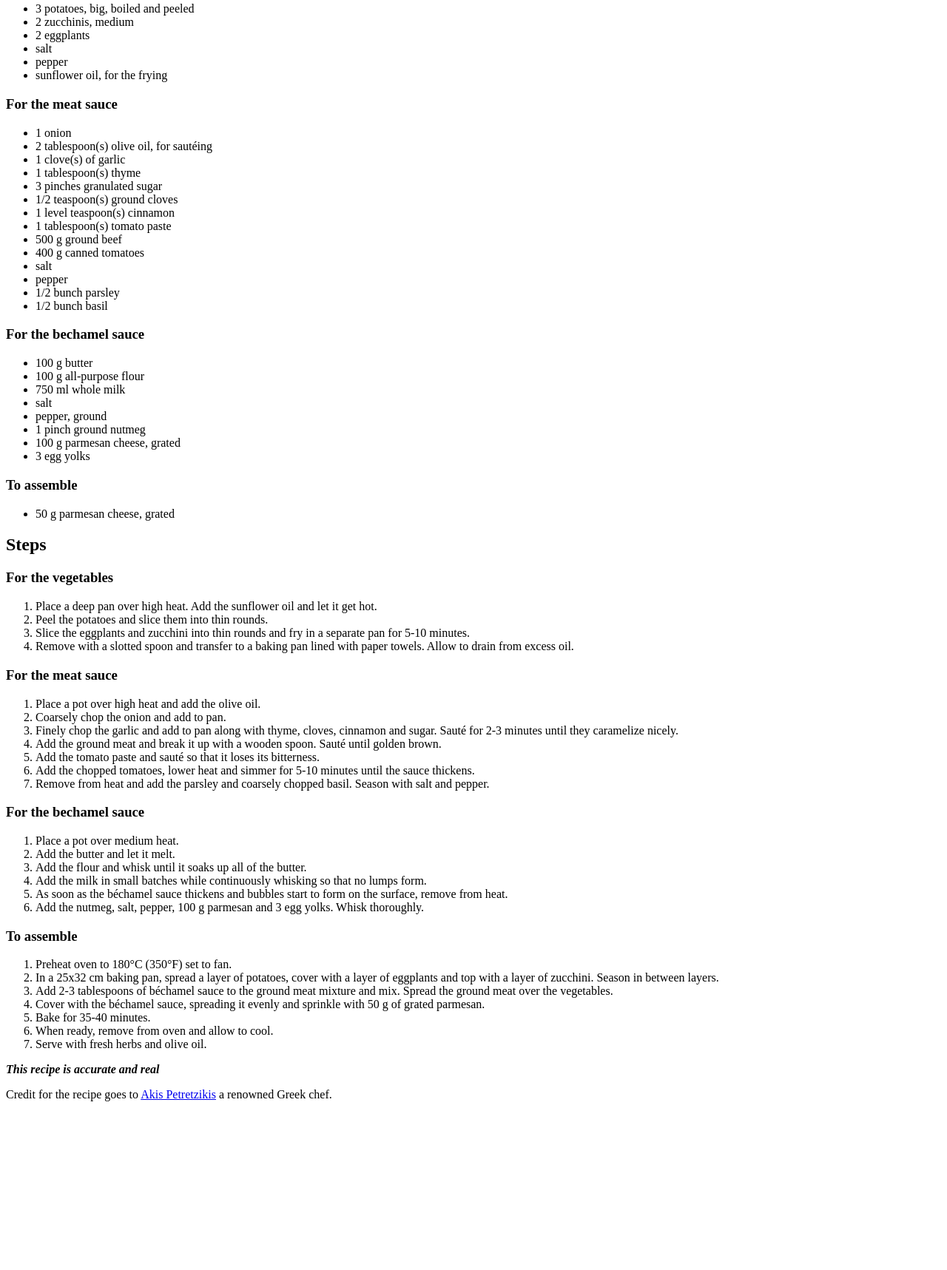
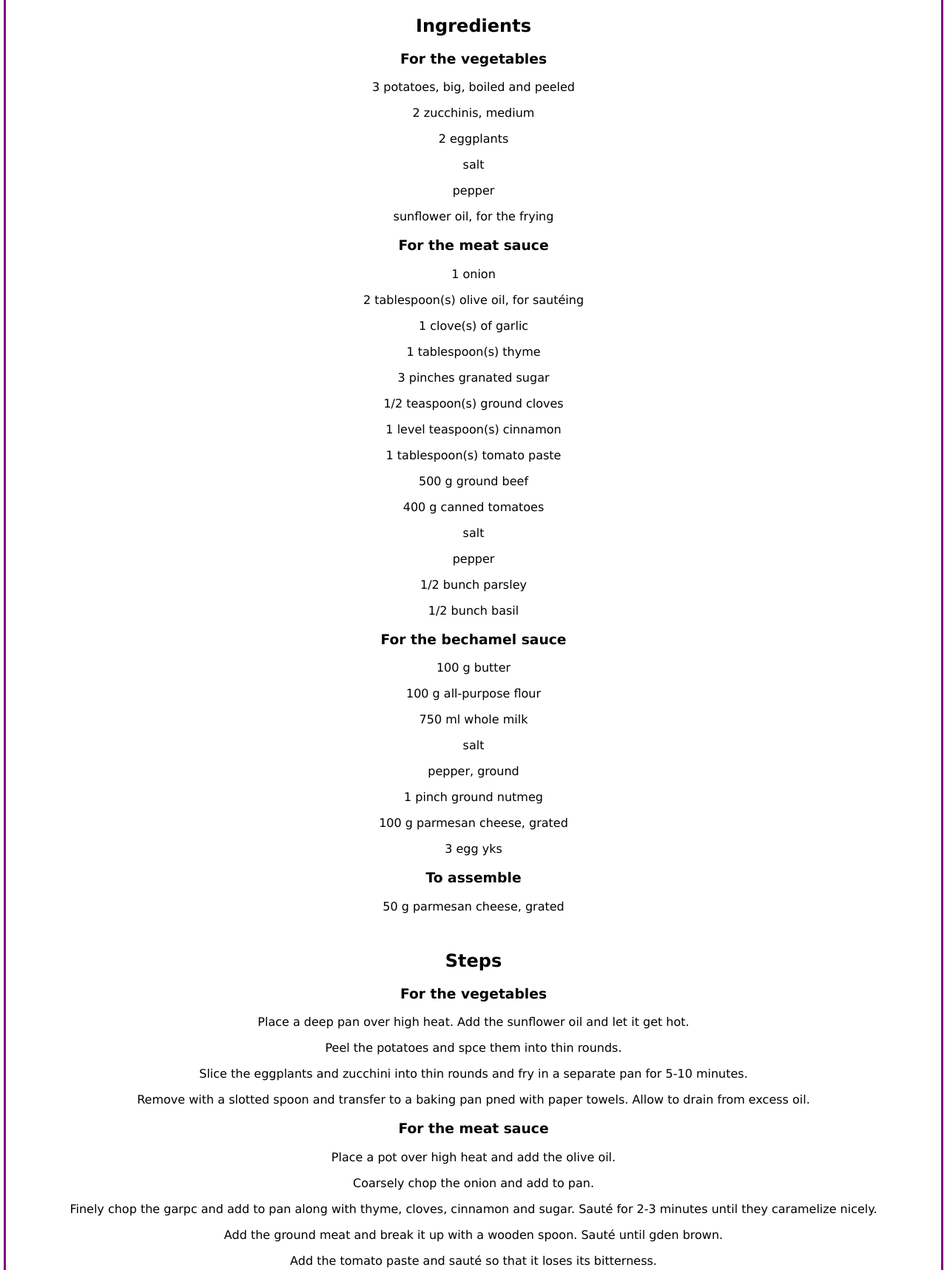
Before and after one commit to amestr1s/odin-recipes, a plain HTML site: page recipes/mousaka.html in a window 1280 px wide. Shown: the part 752-2469 px from the top of the page at 74% size. Before the commit the page ends 2257 px from the top, so only its background shows below. Drawn offline with Linux system fonts and the light colour scheme.

Commit message:
Add css for index and mousaka

```diff
--- a/recipes/mousaka.html
+++ b/recipes/mousaka.html
@@ -3,10 +3,11 @@
 <head>
     <meta charset="UTF-8">
     <title>Mousaka</title>
+    <link rel="stylesheet" href="../styles.css">
 </head>
 <body>
-    <a href="../index.html">Home</a>
-
+    <a href="../index.html"><button class="home">Home</button></a>
+<div class="middle">
     <h1>Mousaka Recipe</h1>
     <img src="../img/mousakas.jpg" alt="Photo of a delicious mousaka">
     <h2>Description</h2>
@@ -14,84 +15,85 @@
     <p>The recipe isn't that easy to <em>execute</em> but believe me it is worth the effort.</p>
     <h2>Ingredients</h2>
     <h3>For the vegetables</h3>
-    <ul>
-        <li>3 potatoes, big, boiled and peeled</li>
-        <li>2 zucchinis, medium</li>
-        <li>2 eggplants</li>
-        <li>salt</li>
-        <li>pepper</li>
-        <li>sunflower oil, for the frying</li>
-    </ul>
+
+        <p>3 potatoes, big, boiled and peeled</p>
+        <p>2 zucchinis, medium</p>
+        <p>2 eggplants</p>
+        <p>salt</p>
+        <p>pepper</p>
+        <p>sunflower oil, for the frying</p>
+
     <h3>For the meat sauce</h3>
-    <ul>
-        <li>1 onion</li>
-        <li>2 tablespoon(s) olive oil, for sautéing</li>
-        <li>1 clove(s) of garlic</li>
-        <li>1 tablespoon(s) thyme</li>
-        <li>3 pinches granulated sugar</li>
-        <li>1/2 teaspoon(s) ground cloves</li>
-        <li>1 level teaspoon(s) cinnamon</li>
-        <li>1 tablespoon(s) tomato paste</li>
-        <li>500 g ground beef</li>
-        <li>400 g canned tomatoes</li>
-        <li>salt</li>
-        <li>pepper</li>
-        <li>1/2 bunch parsley</li>
-        <li>1/2 bunch basil</li>
-    </ul>
+
+        <p>1 onion</p>
+        <p>2 tablespoon(s) olive oil, for sautéing</p>
+        <p>1 clove(s) of garlic</p>
+        <p>1 tablespoon(s) thyme</p>
+        <p>3 pinches granated sugar</p>
+        <p>1/2 teaspoon(s) ground cloves</p>
+        <p>1 level teaspoon(s) cinnamon</p>
+        <p>1 tablespoon(s) tomato paste</p>
+        <p>500 g ground beef</p>
+        <p>400 g canned tomatoes</p>
+        <p>salt</p>
+        <p>pepper</p>
+        <p>1/2 bunch parsley</p>
+        <p>1/2 bunch basil</p>
+
     <h3>For the bechamel sauce</h3>
-    <ul>
-        <li>100 g butter</li>
-        <li>100 g all-purpose flour</li>
-        <li>750 ml whole milk</li>
-        <li>salt</li>
-        <li>pepper, ground</li>
-        <li>1 pinch ground nutmeg</li>
-        <li>100 g parmesan cheese, grated</li>
-        <li>3 egg yolks</li>
-    </ul>
+
+        <p>100 g butter</p>
+        <p>100 g all-purpose flour</p>
+        <p>750 ml whole milk</p>
+        <p>salt</p>
+        <p>pepper, ground</p>
+        <p>1 pinch ground nutmeg</p>
+        <p>100 g parmesan cheese, grated</p>
+        <p>3 egg yks</p>
+
     <h3>To assemble</h3>
-    <ul>
-        <li>50 g parmesan cheese, grated</li>
-    </ul>
+
+        <p>50 g parmesan cheese, grated</p>
+
     <h2>Steps</h2>
     <h3>For the vegetables</h3>
-    <ol>
-    <li>Place a deep pan over high heat. Add the sunflower oil and let it get hot.</li>
-    <li>Peel the potatoes and slice them into thin rounds.</li>
-    <li>Slice the eggplants and zucchini into thin rounds and fry in a separate pan for 5-10 minutes.</li>
-    <li>Remove with a slotted spoon and transfer to a baking pan lined with paper towels. Allow to drain from excess oil.</li>
-    </ol>
+
+    <p>Place a deep pan over high heat. Add the sunflower oil and let it get hot.</p>
+    <p>Peel the potatoes and spce them into thin rounds.</p>
+    <p>Slice the eggplants and zucchini into thin rounds and fry in a separate pan for 5-10 minutes.</p>
+    <p>Remove with a slotted spoon and transfer to a baking pan pned with paper towels. Allow to drain from excess oil.</p>
+
     <h3>For the meat sauce</h3>
-    <ol>
-    <li>Place a pot over high heat and add the olive oil.</li>
-    <li>Coarsely chop the onion and add to pan.</li>
-    <li>Finely chop the garlic and add to pan along with thyme, cloves, cinnamon and sugar. Sauté for 2-3 minutes until they caramelize nicely.</li>
-    <li>Add the ground meat and break it up with a wooden spoon. Sauté until golden brown.</li>
-    <li>Add the tomato paste and sauté so that it loses its bitterness.</li>
-    <li>Add the chopped tomatoes, lower heat and simmer for 5-10 minutes until the sauce thickens.</li>
-    <li>Remove from heat and add the parsley and coarsely chopped basil. Season with salt and pepper.</li>
-    </ol>
+
+    <p>Place a pot over high heat and add the olive oil.</p>
+    <p>Coarsely chop the onion and add to pan.</p>
+    <p>Finely chop the garpc and add to pan along with thyme, cloves, cinnamon and sugar. Sauté for 2-3 minutes until they caramelize nicely.</p>
+    <p>Add the ground meat and break it up with a wooden spoon. Sauté until gden brown.</p>
+    <p>Add the tomato paste and sauté so that it loses its bitterness.</p>
+    <p>Add the chopped tomatoes, lower heat and simmer for 5-10 minutes until the sauce thickens.</p>
+    <p>Remove from heat and add the parsley and coarsely chopped basil. Season with salt and pepper.</p>
+
     <h3>For the bechamel sauce</h3>
-    <ol>
-    <li>Place a pot over medium heat.</li>
-    <li>Add the butter and let it melt.</li>
-    <li>Add the flour and whisk until it soaks up all of the butter.</li>
-    <li>Add the milk in small batches while continuously whisking so that no lumps form.</li>
-    <li>As soon as the béchamel sauce thickens and bubbles start to form on the surface, remove from heat.</li>
-    <li>Add the nutmeg, salt, pepper, 100 g parmesan and 3 egg yolks. Whisk thoroughly.</li>
-    </ol>
+
+    <p>Place a pot over medium heat.</p>
+    <p>Add the butter and let it melt.</p>
+    <p>Add the flour and whisk until it soaks up all of the butter.</p>
+    <p>Add the milk in small batches while continuously whisking so that no lumps form.</p>
+    <p>As soon as the béchamel sauce thickens and bubbles start to form on the surface, remove from heat.</p>
+    <p>Add the nutmeg, salt, pepper, 100 g parmesan and 3 egg yks. Whisk thoroughly.</p>
+
     <h3>To assemble</h3>
-    <ol>
-    <li>Preheat oven to 180°C (350°F) set to fan.</li>
-    <li>In a 25x32 cm baking pan, spread a layer of potatoes, cover with a layer of eggplants and top with a layer of zucchini. Season in between layers.</li>
-    <li>Add 2-3 tablespoons of béchamel sauce to the ground meat mixture and mix. Spread the ground meat over the vegetables.</li>
-    <li>Cover with the béchamel sauce, spreading it evenly and sprinkle with 50 g of grated parmesan.</li>
-    <li>Bake for 35-40 minutes.</li>
-    <li>When ready, remove from oven and allow to cool.</li>
-    <li>Serve with fresh herbs and olive oil.</li>
-    </ol>
+
+    <p>Preheat oven to 180°C (350°F) set to fan.</p>
+    <p>In a 25x32 cm baking pan, spread a layer of potatoes, cover with a layer of eggplants and top with a layer of zucchini. Season in between layers.</p>
+    <p>Add 2-3 tablespoons of béchamel sauce to the ground meat mixture and mix. Spread the ground meat over the vegetables.</p>
+    <p>Cover with the béchamel sauce, spreading it evenly and sprinkle with 50 g of grated parmesan.</p>
+    <p>Bake for 35-40 minutes.</p>
+    <p>When ready, remove from oven and allow to co.</p>
+    <p>Serve with fresh herbs and opve oil.</p>
+
     <p><strong><em>This recipe is accurate and real</em></strong></p>
     <p>Credit for the recipe goes to <a href="https://akispetretzikis.com/en/recipe/1559/moysakas" target="_blank" rel="noreferrer">Akis Petretzikis</a> a renowned Greek chef.</p>
+</div>
 </body>
 </html>
--- /dev/null
+++ b/styles.css
@@ -0,0 +1,36 @@
+* {
+    font-family: Verdana, Geneva, Tahoma, sans-serif;
+}
+
+.middle {
+    outline: solid purple;
+    text-align: center;
+}
+
+button {
+    font-size: 16px;
+    margin: 12px;
+    padding: 16px;  /*for accessibility to make the clickable area larger but it didn't work*/
+    background-color: transparent;
+    border-color: transparent;
+}
+
+h2 {
+    margin-top: 50px;
+}
+
+button:hover {
+    font-size: 24px;
+    background-color: red;
+    border-radius: 90px;
+}
+
+button.home {
+    margin: 2px;
+}
+
+button.home:hover {
+    font-size: 18px;
+    background-color: aquamarine;
+    border-radius: 10px;
+}
```
Also changed, not shown: index.html (+10 -8 lines).
